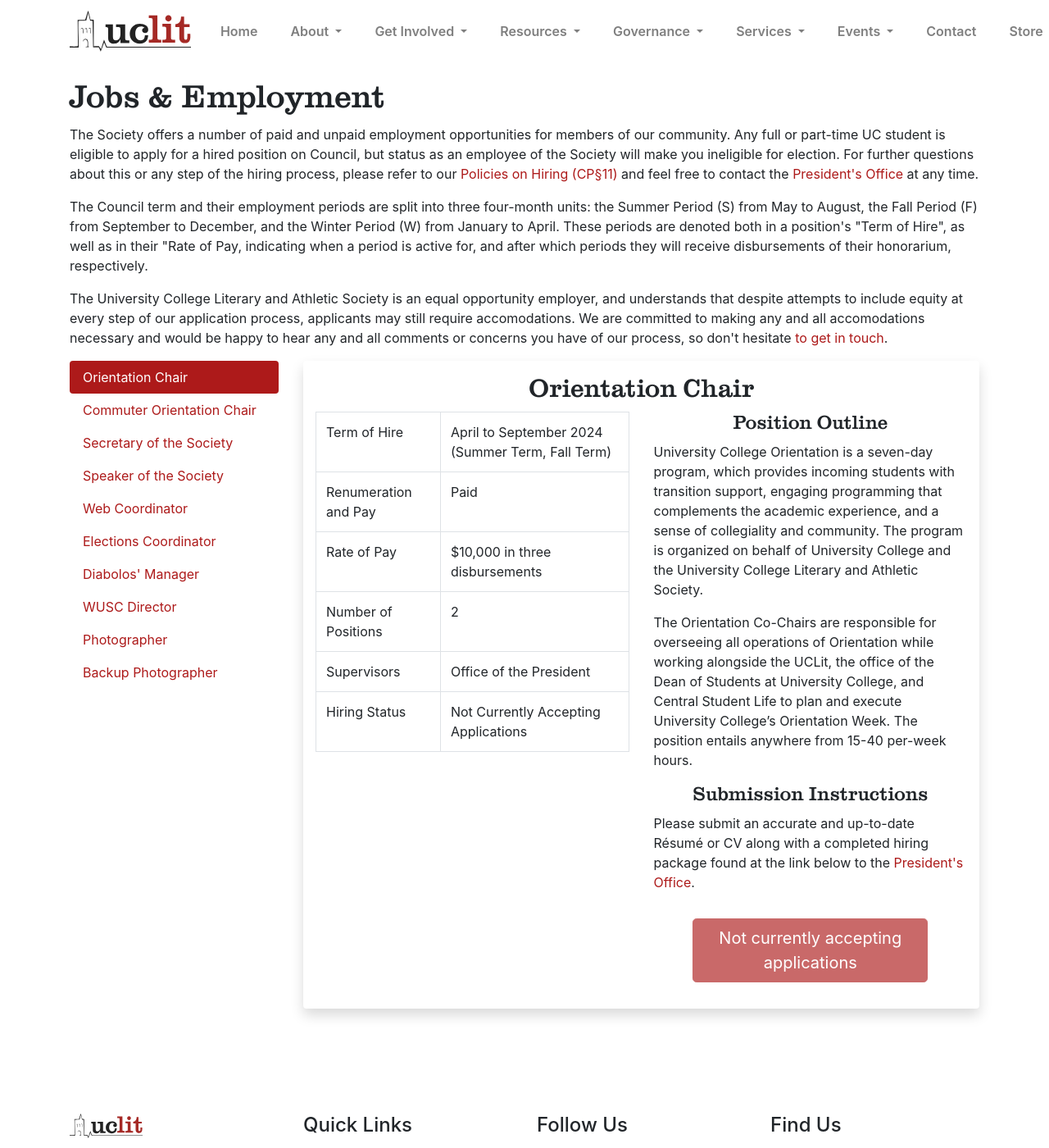
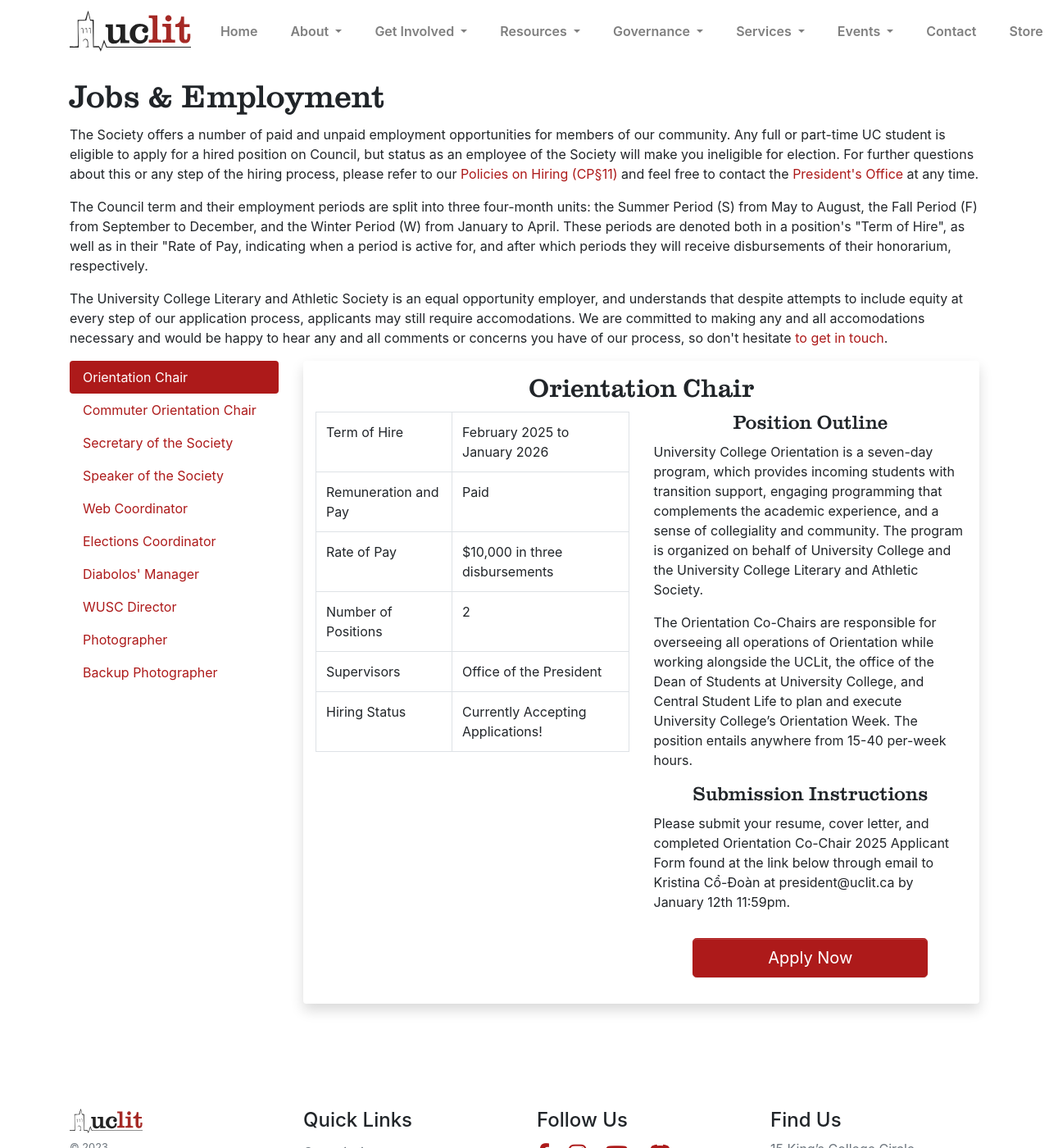
Before and after one commit to uclit-webmaster/uclit-site, a Jekyll site: the page built from get-involved/jobs-and-employment.html, in a window 1280 px wide and 1400 px high. Shown: the whole window at 82% size. Built offline with Jekyll 4.4.1, drawn with Linux system fonts in a browser that asks for light colours; nearby versions of some CDN libraries.

Commit message:
Update jobs-employment.yml

```diff
--- a/_data/jobs-employment.yml
+++ b/_data/jobs-employment.yml
@@ -41,14 +41,14 @@ jobs:
       University College Orientation is a seven-day program, which provides incoming students with transition support, engaging programming that complements the academic experience, and a sense of collegiality and community. The program is organized on behalf of University College and the University College Literary and Athletic Society.
 
       <p>The Orientation Co-Chairs are responsible for overseeing all operations of Orientation while working alongside the UCLit, the office of the Dean of Students at University College, and Central Student Life to plan and execute University College’s Orientation Week. The position entails anywhere from 15-40 per-week hours.</p>
-    application-link: https://bit.ly/orientationcochair2023
-    currently-accepting: false
+    application-link: https://docs.google.com/document/d/1PZQ_VmB788I0fqYIQPSuG5dqz9cIVSgXupxx0joTTJs/
+    currently-accepting: true
     application-instructions: |
-      Please submit an accurate and up-to-date Résumé or CV along with a completed hiring package found at the link below to the <a href="mailto:president@uclit.ca">President's Office</a>.
+      Please submit your resume, cover letter, and completed Orientation Co-Chair 2025 Applicant Form found at the link below through email to Kristina Cổ-Đoàn at president@uclit.ca by January 12th 11:59pm.
     table-data: # new lines are preserved, no need for <p> tags!
       - left: Term of Hire
-        right: April to September 2024 (Summer Term, Fall Term)
-      - left: Renumeration and Pay
+        right: February 2025 to January 2026
+      - left: Remuneration and Pay
         right: Paid
       - left: Rate of Pay
         right: $10,000 in three disbursements
@@ -57,7 +57,7 @@ jobs:
       - left: Supervisors
         right: Office of the President
       - left: Hiring Status
-        right: Not Currently Accepting Applications
+        right: Currently Accepting Applications!
 
   - title: Commuter Orientation Chair
     position-outline: |
@@ -71,7 +71,7 @@ jobs:
     table-data: # new lines are preserved, no need for <p> tags!
       - left: Term of Hire
         right: April 2024- January 2025 (Summer Term, Fall Term, Winter Term)
-      - left: Renumeration and Pay
+      - left: Remuneration and Pay
         right: Paid
       - left: Rate of Pay
         right: $880 (Summer Term), $880 (Fall Term), $440 (Winter Term)
@@ -92,7 +92,7 @@ jobs:
     table-data: # new lines are preserved, no need for <p> tags!
       - left: Term of Hire
         right: April 2024-25 (Summer Term, Fall Term, Winter Term)
-      - left: Renumeration and Pay
+      - left: Remuneration and Pay
         right: Paid
       - left: Rate of Pay
         right: |
@@ -115,7 +115,7 @@ jobs:
     table-data: # new lines are preserved, no need for <p> tags!
       - left: Term of Hire
         right: April 2023-May 2024 (Summer Term, Fall Term, Winter Term)
-      - left: Renumeration and Pay
+      - left: Remuneration and Pay
         right: Paid
       - left: Rate of Pay
         right: |
@@ -137,7 +137,7 @@ jobs:
     table-data: # new lines are preserved, no need for <p> tags
       - left: Term of Hire
         right: September 2022- June 2023 (Fall Term, Winter Term)
-      - left: Renumeration and Pay
+      - left: Remuneration and Pay
         right: Paid
       - left: Rate of Pay
         right: $100 (Fall Term), $200 (Winter Term)
@@ -158,7 +158,7 @@ jobs:
     table-data: # new lines are preserved, no need for <p> tags
       - left: Term of Hire
         right: June 2022-23 (Summer Term, Fall Term, Winter Term)
-      - left: Renumeration and Pay
+      - left: Remuneration and Pay
         right: Paid
       - left: Rate of Pay
         right: $200 (Fall Term), $500 (Winter Term)
@@ -181,7 +181,7 @@ jobs:
     table-data: # new lines are preserved, no need for <p> tags!
       - left: Term of Hire
         right: December 2022- April 2023 (Winter Term)
-      - left: Renumeration and Pay
+      - left: Remuneration and Pay
         right: Paid
       - left: Rate of Pay
         right: |
@@ -201,11 +201,11 @@ jobs:
     currently-accepting: false
     application-link: https://docs.google.com/document/d/12aOSPyUlcOO2A5bi7m4LszktX4Qah-3FH1eLqr4fmpc/edit?usp=sharing
     application-instructions: |
-      Please submit an accurate and up-to-date Résumé or CV , a brief Cover Letter (Max 250 Words), and the contact info for one reference (email/phone number) to the Hiring Committee by clicking the link below.
+      Please submit an accurate and up-to-date Résumé or CV, a brief Cover Letter (Max 250 Words), and the contact info for one reference (email/phone number) to the Hiring Committee by clicking the link below.
     table-data: # new lines are preserved, no need for <p> tags!
       - left: Term of Hire
         right: April 2024-25 (Summer Term, Fall Term, Winter Term)
-      - left: Renumeration and Pay
+      - left: Remuneration and Pay
         right: Volunteer
       - left: Rate of Pay
         right: N/A
@@ -223,11 +223,11 @@ jobs:
     currently-accepting: false
     application-link: mailto:president@uclit.ca
     application-instructions: |
-      Please submit an accurate and up-to-date Résumé or CV , a brief Cover Letter (Max 250 Words), and the contact info for one reference (email/phone number) to the Hiring Committee by clicking the link below.
+      Please submit an accurate and up-to-date Résumé or CV, a brief Cover Letter (Max 250 Words), and the contact info for one reference (email/phone number) to the Hiring Committee by clicking the link below.
     table-data: # new lines are preserved, no need for <p> tags!
       - left: Term of Hire
         right: August 2022- April 2023 (Fall Term, Winter Term)
-      - left: Renumeration and Pay
+      - left: Remuneration and Pay
         right: Paid
       - left: Rate of Pay
         right: $150 (Summer Term), $300 (Fall Term), $300 (Winter Term)
@@ -240,16 +240,16 @@ jobs:
 
   - title: Backup Photographer
     position-outline: |
-      The Backup Photographer shall not be a member of the Council and shoall hold any other employed position affiliated with the Lit during his/her term of office. The Backup Photographer attends certain events assigned by the Core-Executive or Executive in charge. Duration of attendance will be decided prior. Entrance fees for assigned events shall be waived. The Backup Photographer will also upload pictures within two days of the event, to be overseen by at least one member of the core-executive of Spirit and Communications Commissioner prior to uploading.
+      The Backup Photographer shall not be a member of the Council and shall hold any other employed position affiliated with the Lit during his/her term of office. The Backup Photographer attends certain events assigned by the Core-Executive or Executive in charge. Duration of attendance will be decided prior. Entrance fees for assigned events shall be waived. The Backup Photographer will also upload pictures within two days of the event, to be overseen by at least one member of the core-executive of Spirit and Communications Commissioner prior to uploading.
 
     currently-accepting: false
     application-link: mailto:president@uclit.ca
     application-instructions: |
-      Please submit an accurate and up-to-date Résumé or CV , a brief Cover Letter (Max 250 Words), and the contact info for one reference (email/phone number) to the Hiring Committee by clicking the link below.
+      Please submit an accurate and up-to-date Résumé or CV, a brief Cover Letter (Max 250 Words), and the contact info for one reference (email/phone number) to the Hiring Committee by clicking the link below.
     table-data: # new lines are preserved, no need for <p> tags!
       - left: Term of Hire
         right: August 2022- April 2023 (Fall Term, Winter Term)
-      - left: Renumeration and Pay
+      - left: Remuneration and Pay
         right: Paid
       - left: Rate of Pay
         right: $60/event
```
